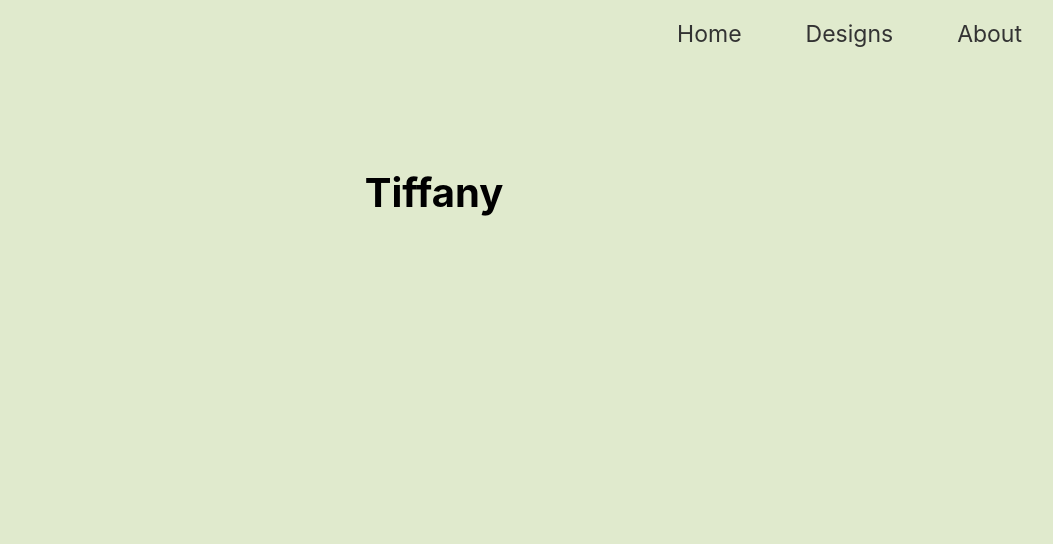
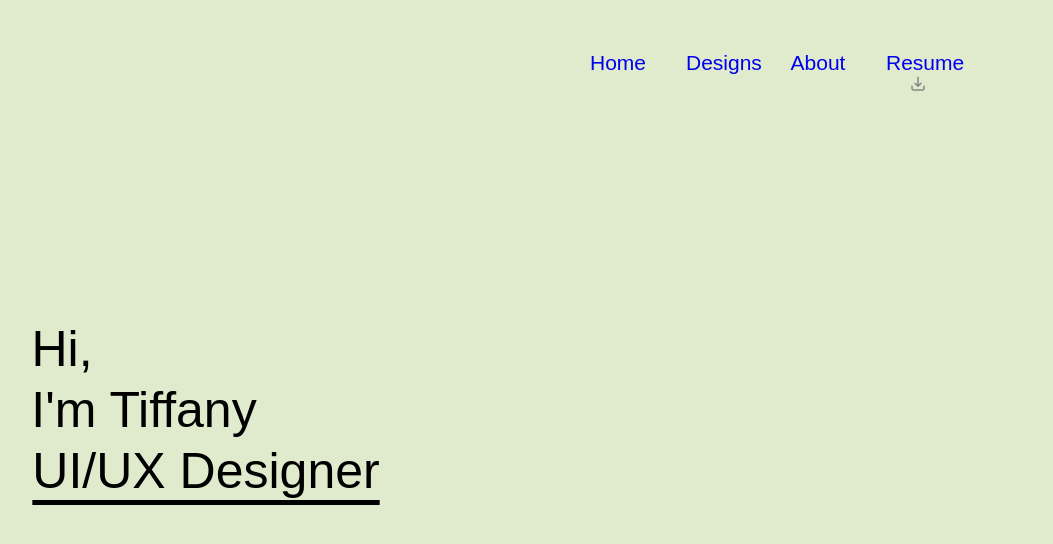
Before and after one commit to kuwtiiff/tiffany-portfolio, a React (Create React App) app: page / in a window 1280 px wide. Shown: the top 544 px of the page, without its empty margins (206-1259 px from the left). Built offline with nearby package versions, Linux system fonts and the light colour scheme.

Commit message:
added home page

```diff
--- a/src/App.css
+++ b/src/App.css
@@ -3,57 +3,57 @@
 /* background-color: #61dafb;
 height: 100%;
 width: 100%; */
-
-
 }
 
 body, html {
-
-
   margin: 0;
-
-
   padding: 0;
-
-
   height: 100%;
   }
 
-
   /* Set the background color for the whole page */
 body {
-
-
   background-color: rgb(224, 234, 205);
   }
 
-
-  .active-link {
+.active-link {
     background-color: #007bff;
     color: #fff;
   }
-  ul {
-  list-style: none;
-  margin: 0;
-  padding: 0;
-  float: right; /* Float the ul to the right */
 
-}
+ul {
+    list-style: none;
+    margin: 0;
+    padding: 30px;
+    float: right;
+    display: flex;
+    width: 457px;
+    height: 74px;
+    padding: 28px 44px;
+    align-items: flex-start;
+    position: absolute;
+    right: 0px;
+  }
 
 li {
-  display: inline-block;
+  /* display: inline-block;
   margin-right: 20px;
   padding: 10px;
-
-
+   */
+  width: 64px;
+  height: 18px;
+  color: #000;
+  padding: 13px;
+  margin-right: 10px;
 }
 
 a {
   text-decoration: none;
-  color: #333;
-  font-size: 23px;
-  padding: 8px 12px;
-  border-radius: 4px;
+  font-family: Arial;
+  font-size: 21px;
+  font-style: normal;
+  font-weight: 400;
+  line-height: normal;
 }
 
 nav {
@@ -61,6 +61,28 @@ nav {
   justify-content: flex-end;
   padding: 10px;
 }
+
+nav a {
+  display: inline-flex;
+  align-items: center;
+}
+
+nav a svg{
+  margin-right: 10px;
+}
+
+download-link-container {
+  display: flex;
+  align-items: center;
+}
+
+resume-link {
+  margin-right: 8px; /* Adjust the margin as needed for spacing between link and icon */
+  display: inline-flex; /* Ensure the link behaves as a flex item and aligns properly with the SVG */
+}
+
+
+
 
 .App-logo {
   height: 40vmin;
--- a/src/App.js
+++ b/src/App.js
@@ -3,6 +3,8 @@ import './App.css';
 import HomePage from './components/HomePage/HomePage';
 import AboutPage from './components/AboutPage/AboutPage';
 import DesignPage from './components/DesignPage/DesignPage';
+import ResumePage from './components/ResumePage/ResumePage';
+import pdfFile from './DraftResumePortfolio.pdf';
 import { BrowserRouter as Router, Route, NavLink, Routes } from 'react-router-dom';
 
 function App() {
@@ -16,7 +18,7 @@ function App() {
                 Home
               </NavLink>
             </li>
- <li>
+            <li>
               <NavLink to='/designs' activeClassName='active-link'>
                 Designs
               </NavLink>
@@ -28,6 +30,31 @@ function App() {
               </NavLink>
             </li>
 
+            <li className = "download-link-container">
+
+
+
+
+                <a href={pdfFile} download className = "resume-link">
+                  Resume
+                </a>
+            <svg
+                    xmlns='http://www.w3.org/2000/svg'
+                    width='18'
+                    height='18'
+                    viewBox='0 0 18 18'
+                    fill='none'
+                >
+              <path
+                d='M15 11.25V13.5C15 14.3284 14.3284 15 13.5 15H4.5C3.67157 15 3 14.3284 3 13.5L3 11.25M6 8.25L9 11.25M9 11.25L12 8.25M9 11.25V2.25'
+                stroke='#878787'
+                strokeWidth='1.5'
+                strokeLinecap='round'
+                strokeLinejoin='round'
+              />
+            </svg>
+
+            </li>
           </ul>
         </nav>
 
@@ -35,6 +62,7 @@ function App() {
           <Route path='/' element={<HomePage />} />
           <Route path='/about' element={<AboutPage />} />
           <Route path='/designs' element={<DesignPage />} />
+
         </Routes>
       </div>
     </Router>
--- a/src/components/HomePage/HomePage.css
+++ b/src/components/HomePage/HomePage.css
@@ -3,6 +3,44 @@
 
 }
 .home-container h1{
-    font-size: 40px;
-    margin-top: 100px;
+    color: #000;
+font-family: Arial;
+font-size: 50px;
+font-style: normal;
+font-weight: 400;
+line-height: normal;
+    /* margin-top: 250px;
+    margin-right: 1000px; */
+    display: block;
+
 }
+
+.home-title {
+    width: 236px;
+
+    height: 107px;
+    flex-shrink: 0;
+    margin-top: 300px;
+    margin-left: 150px;
+    margin-right: 950px;
+}
+
+.second-heading{
+    width: 400px;
+
+
+    flex-shrink: 0;
+    margin-top: -80px;
+    margin-left: 150px;
+    margin-right: 950px;
+}
+
+.third-heading{
+    width: 400px;
+    text-decoration-line: underline;
+    text-underline-position: right under;
+    flex-shrink: 0;
+    margin-top: -30px;
+    margin-left: 212px;
+    margin-right: 950px;
+}
--- a/src/components/HomePage/HomePage.js
+++ b/src/components/HomePage/HomePage.js
@@ -1,13 +1,26 @@
 import React, { useState, useEffect } from "react";
 import './HomePage.css';
 const HomePage= () => {
+    return(
+        <div className = "home-container">
+        <div className = "home-title">
+            <h1>
+                 Hi,
+            </h1>
+        </div>
 
+        <div className = "second-heading">
+            <h1>
+                I'm Tiffany
+            </h1>
+        </div>
 
-    return(
- <div className = "home-container">
-    <h1>
-        Tiffany
-    </h1>
+        <div className = "third-heading">
+            <h1>
+                UI/UX Designer
+            </h1>
+        </div>
+
         </div>
     )
 
--- /dev/null
+++ b/src/components/ResumePage/ResumePage.css
@@ -0,0 +1,8 @@
+.resume-container{
+    background-color: rgb(224, 234, 205);
+
+}
+.resume-container h1{
+    font-size: 40px;
+    margin-top: 100px;
+}
--- /dev/null
+++ b/src/components/ResumePage/ResumePage.js
@@ -0,0 +1,17 @@
+import React, { useState, useEffect } from "react";
+import './ResumePage.css';
+const ResumePage= () => {
+
+
+    return(
+ <div className = "resume-container">
+    <h1>
+        Resume
+    </h1>
+        </div>
+    )
+
+
+};
+
+export default ResumePage;
```
Also changed, not shown: 1 other file (tests, documents, lock files or other folders).
